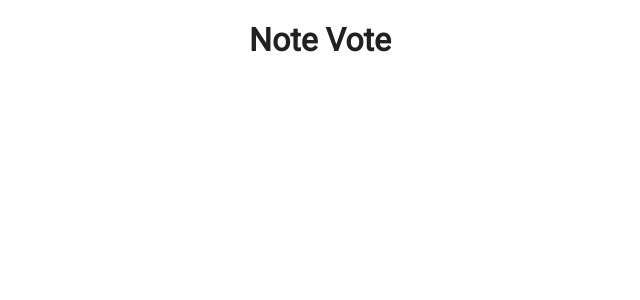
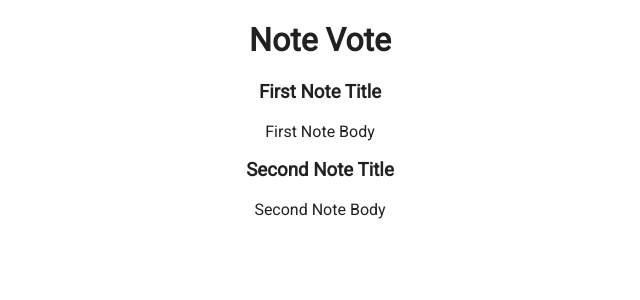
Before and after one commit to amelieoller/note-vote, a React app: page / in a window 1280 px wide. Shown: the top 300 px of the page, without its empty margins (320-960 px from the left). Built offline with nearby package versions, Linux system fonts and the light colour scheme.

Commit message:
Add NoteCard component that renders notes with title and body

```diff
--- a/src/components/App/App.js
+++ b/src/components/App/App.js
@@ -1,11 +1,43 @@
 import React, { Component } from 'react';
 import styles from './App.css';
+import NoteCard from '../NoteCard/NoteCard';
+import _ from 'lodash';
 
 class App extends Component {
+	constructor(props) {
+		super(props);
+		this.state = {
+			title: '',
+			body: '',
+			notes: [
+				{
+					title: 'First Note Title',
+					body: 'First Note Body'
+				},
+				{
+					title: 'Second Note Title',
+					body: 'Second Note Body'
+				}
+			]
+		};
+	}
+
+	renderNotes() {
+		return _.map(this.state.notes, (note, key) => {
+			return (
+				<NoteCard key={key}>
+					<h3>{note.title}</h3>
+					<p>{note.body}</p>
+				</NoteCard>
+			);
+		});
+	}
+
 	render() {
 		return (
 			<div className={styles.container}>
 				<h1>Note Vote</h1>
+				{this.renderNotes()}
 			</div>
 		);
 	}
--- /dev/null
+++ b/src/components/NoteCard/NoteCard.js
@@ -0,0 +1,6 @@
+import React from 'react';
+import styles from './NoteCard.css';
+
+const NoteCard = ({ children }) => <div>{children}</div>;
+
+export default NoteCard;
```
Also changed, not shown: src/components/NoteCard/NoteCard.css (added).
